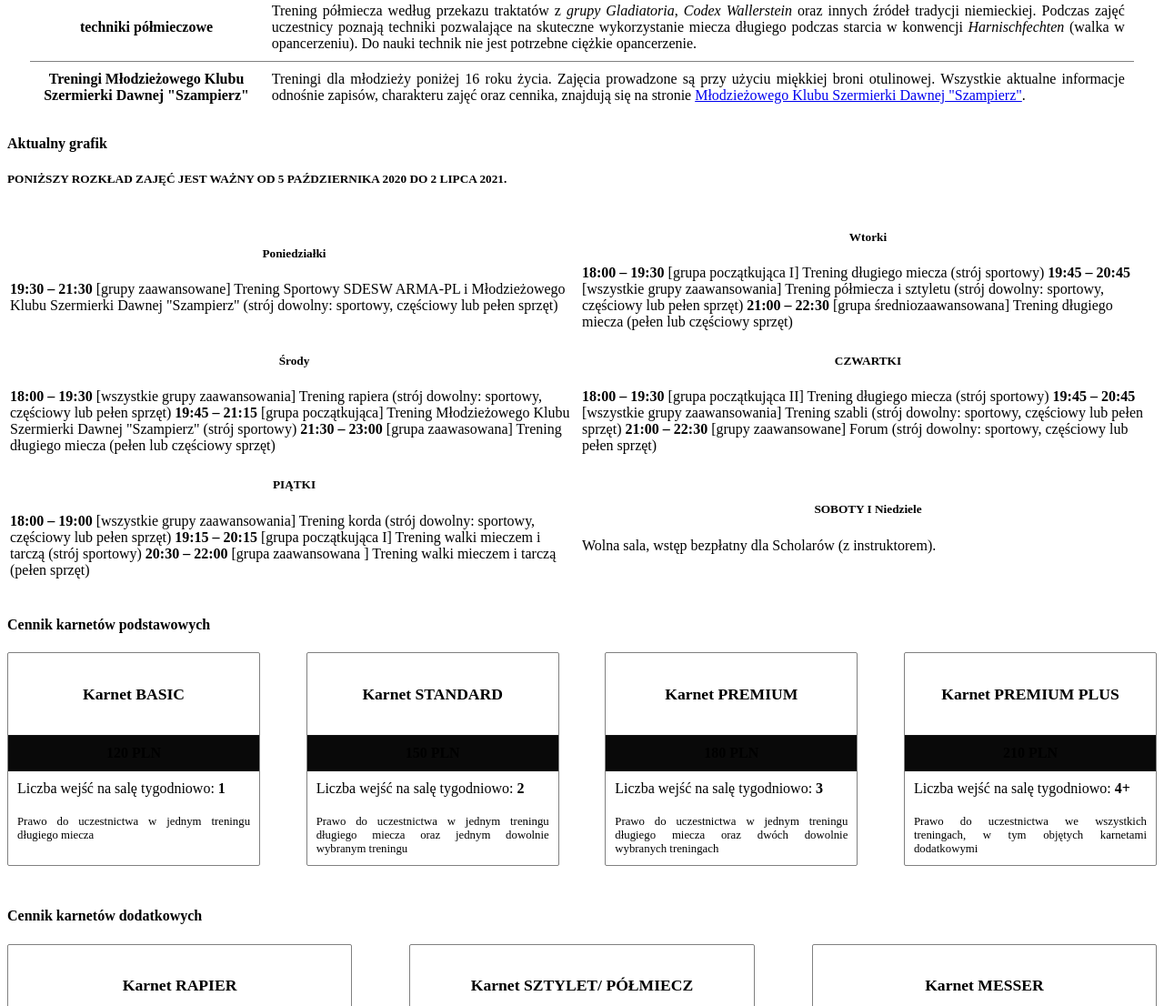
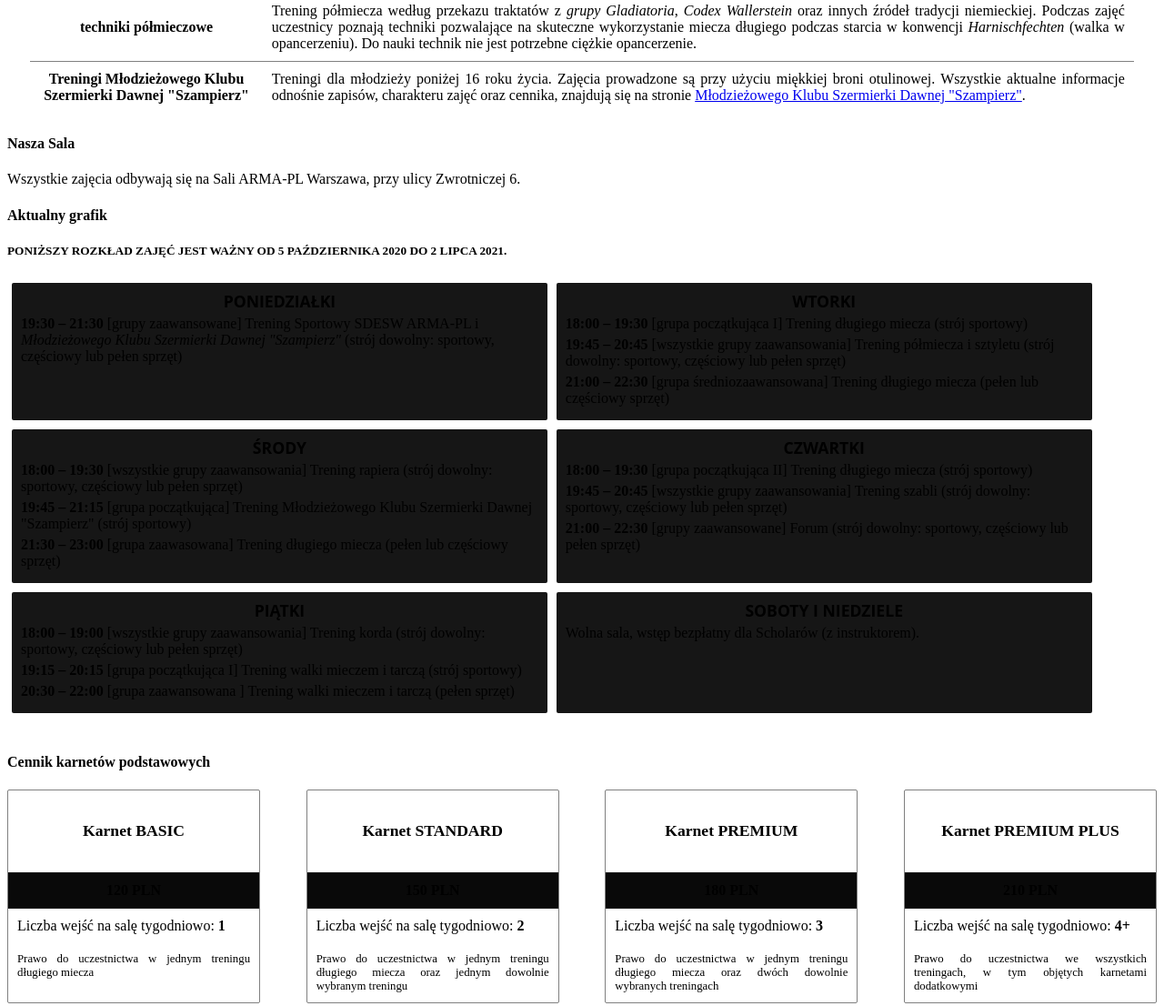
Before and after one commit to Prokop6/HSW-rekrutacja, a plain HTML site: page index.html in a window 1280 px wide. Shown: the part 1125-2231 px from the top of the page at 91% size. Drawn offline with Linux system fonts and the light colour scheme.

Commit message:
tables redesigned for RWD

```diff
--- a/index.html
+++ b/index.html
@@ -8,6 +8,7 @@
     <script src="js/scripts.js" defer></script>
 </head>
 <body>
+    <article>
         <div id="introduction" class="introduction">
             <p class="introductionNote">Mieszkasz w Warszawie i myślisz o rozpoczęciu trenowania DESW? Doskonale - wybierz swój trening i zgłoś się na zajęcia teraz!
             </p>
@@ -25,51 +26,69 @@
                     <div id="mark4TrainingDescriptions"></div>
                 </div>
                 <div id="trainingSchedule">
+    <h4>Nasza Sala</h4>
+    <p>Wszystkie zajęcia odbywają się na Sali ARMA-PL Warszawa, przy ulicy Zwrotniczej 6.</p>
                     <h4>Aktualny grafik</h4>
                     <h5>PONIŻSZY ROZKŁAD ZAJĘĆ JEST WAŻNY OD 5 PAŹDZIERNIKA 2020 DO 2 LIPCA 2021.</h5>
-<table class="trainingChart">
-<tbody>
-<tr>
-<td>
-<h5 style="text-align: center;">Poniedziałki</h5>
-<strong>19:30 – 21:30</strong> [grupy zaawansowane] Trening Sportowy SDESW ARMA-PL i <span style="font-family: inherit; font-size: inherit;">Młodzieżowego Klubu Szermierki Dawnej "Szampierz"  (</span><span style="font-family: inherit; font-size: inherit;">strój dowolny: sportowy, częściowy lub pełen sprzęt)</span></td>
-<td>
-<h5 style="text-align: center;">Wtorki</h5>
-<strong>18:00 – 19:30</strong> [grupa początkująca I] Trening długiego miecza  (strój sportowy)
 
-<strong>19:45 – 20:45</strong> [wszystkie grupy zaawansowania] Trening półmiecza i sztyletu (strój dowolny: sportowy, częściowy lub pełen sprzęt)
-
-<strong>21:00 – 22:30</strong> [grupa średniozaawansowana] Trening długiego miecza (pełen lub częściowy sprzęt)</td>
-</tr>
-<tr>
-<td>
-<h5 style="text-align: center;">Środy</h5>
-<strong>18:00 – 19:30</strong> [wszystkie grupy zaawansowania] Trening rapiera (strój dowolny: sportowy, częściowy lub pełen sprzęt)
-<strong>19:45 – 21:15</strong> [grupa początkująca] Trening <span style="font-family: inherit; font-size: inherit;">Młodzieżowego Klubu Szermierki Dawnej "Szampierz" </span>(strój sportowy)
-
-<strong>21:30 – 23:00</strong> [grupa zaawasowana] Trening długiego miecza  (pełen lub częściowy sprzęt)</td>
-<td>
-<h5 style="text-align: center;">CZWARTKI</h5>
-<strong>18:00 – 19:30</strong> [grupa początkująca II] Trening długiego miecza  (strój sportowy)
-
-<strong>19:45 – 20:45</strong> [wszystkie grupy zaawansowania] Trening szabli (strój dowolny: sportowy, częściowy lub pełen sprzęt)
-
-<strong>21:00 – 22:30</strong> [grupy zaawansowane] Forum (strój dowolny: sportowy, częściowy lub pełen sprzęt)</td>
-</tr>
-<tr>
-<td>
-<h5 style="text-align: center;">PIĄTKI</h5>
-<strong>18:00 – 19:00</strong> [wszystkie grupy zaawansowania] Trening korda (strój dowolny: sportowy, częściowy lub pełen sprzęt)
-
-<strong>19:15 – 20:15</strong> [grupa początkująca I] Trening walki mieczem i tarczą (strój sportowy)
-
-<strong>20:30 – 22:00</strong> [grupa zaawansowana ] Trening walki mieczem i tarczą (pełen sprzęt)</td>
-<td>
-<h5 style="text-align: center;">SOBOTY I Niedziele</h5>
-Wolna sala, wstęp bezpłatny dla Scholarów (z instruktorem).</td>
-</tr>
-</tbody>
-</table>
+                    <div class="training_spec">
+                        <div class="day_spec">
+                            <div class="weekday">
+                                Poniedziałki
+                            </div>
+                            <div class="training_clases">
+                                <p><strong>19:30 – 21:30</strong> [grupy zaawansowane] Trening Sportowy SDESW ARMA-PL i <em>Młodzieżowego Klubu Szermierki Dawnej "Szampierz"</em>  (strój dowolny: sportowy, częściowy lub pełen sprzęt)</p>
+                            </div>
+                        </div>
+                        <div class="day_spec">
+                            <div class="weekday">
+                                Wtorki
+                            </div>
+                            <div class="training_clases">
+                                <p><strong>18:00 – 19:30</strong> [grupa początkująca I] Trening długiego miecza  (strój sportowy)</p>
+                                <p><strong>19:45 – 20:45</strong> [wszystkie grupy zaawansowania] Trening półmiecza i sztyletu (strój dowolny: sportowy, częściowy lub pełen sprzęt)</p>
+                                <p><strong>21:00 – 22:30</strong> [grupa średniozaawansowana] Trening długiego miecza (pełen lub częściowy sprzęt)</p>
+                            </div>
+                        </div>
+                        <div class="day_spec">
+                            <div class="weekday">
+                                Środy
+                            </div>
+                            <div class="training_clases">
+                                <p><strong>18:00 – 19:30</strong> [wszystkie grupy zaawansowania] Trening rapiera (strój dowolny: sportowy, częściowy lub pełen sprzęt)</p>
+                                <p><strong>19:45 – 21:15</strong> [grupa początkująca] Trening <span style="font-family: inherit; font-size: inherit;">Młodzieżowego Klubu Szermierki Dawnej "Szampierz" </span>(strój sportowy)</p>
+                                <p><strong>21:30 – 23:00</strong> [grupa zaawasowana] Trening długiego miecza  (pełen lub częściowy sprzęt)</p>
+                            </div>
+                        </div>
+                        <div class="day_spec">
+                            <div class="weekday">
+                                Czwartki
+                            </div>
+                            <div class="training_clases">
+                                <p><strong>18:00 – 19:30</strong> [grupa początkująca II] Trening długiego miecza  (strój sportowy)</p>
+                                <p><strong>19:45 – 20:45</strong> [wszystkie grupy zaawansowania] Trening szabli (strój dowolny: sportowy, częściowy lub pełen sprzęt)</p>
+                                <p><strong>21:00 – 22:30</strong> [grupy zaawansowane] Forum (strój dowolny: sportowy, częściowy lub pełen sprzęt)</p>
+                            </div>
+                        </div>
+                        <div class="day_spec">
+                            <div class="weekday">
+                                Piątki
+                            </div>
+                            <div class="training_clases">
+                                <p><strong>18:00 – 19:00</strong> [wszystkie grupy zaawansowania] Trening korda (strój dowolny: sportowy, częściowy lub pełen sprzęt)</p>
+                                <p><strong>19:15 – 20:15</strong> [grupa początkująca I] Trening walki mieczem i tarczą (strój sportowy)</p>
+                                <p><strong>20:30 – 22:00</strong> [grupa zaawansowana ] Trening walki mieczem i tarczą (pełen sprzęt)</p>
+                            </div>
+                        </div>
+                        <div class="day_spec">
+                            <div class="weekday">
+                                Soboty i Niedziele
+                            </div>
+                            <div class="training_clases">
+                                <p>Wolna sala, wstęp bezpłatny dla Scholarów (z instruktorem).</p>
+                            </div>
+                        </div>
+                    </div>
                 </div>
             </br>
                 <div id="pricing">
@@ -92,10 +111,11 @@ Wolna sala, wstęp bezpłatny dla Scholarów (z instruktorem).</td>
             </div>
     <div id="FAQ">
     <h3>Masz jeszcze jakieś pytania? </h3>
-Zajrzyj do naszego <a href="https://historycznesztukiwalki.pl/rekrutacja-faq/">działu FAQ!</a>
+    Zajrzyj do naszego <a href="https://historycznesztukiwalki.pl/rekrutacja/rekrutacja-faq/">działu FAQ!</a>
     </div>
                     <div id="JoinUs">
             <h3>Dołącz do nas!</h3>
-[wpforms id="1232"]
+    [wpforms id="1493"]
+    </article>
 </body>
 </html>
```
Lines whose indentation alone changed are shown as unchanged.
